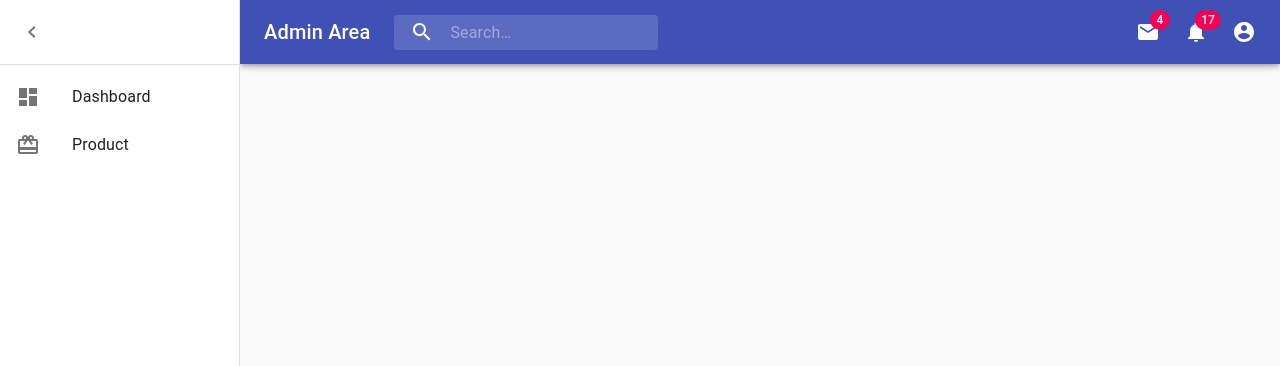
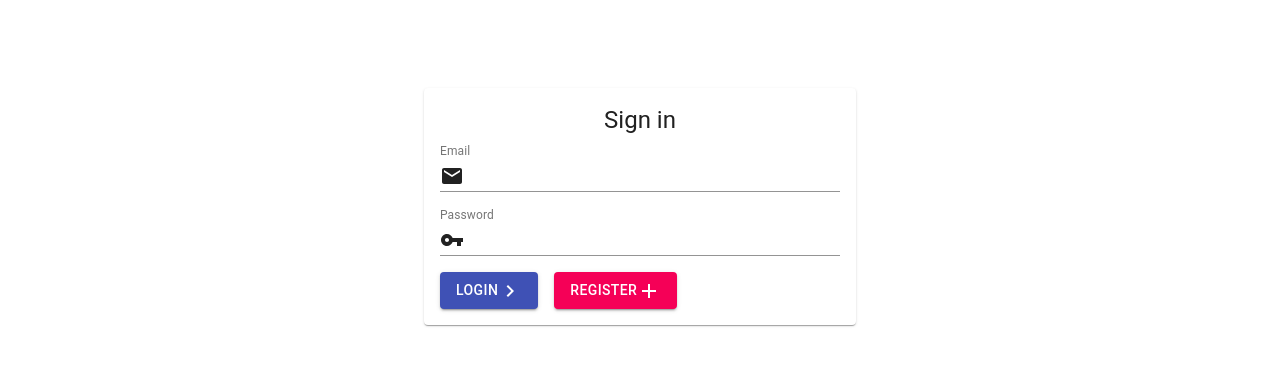
Before and after one commit to MQTEnt/react-draft, a React (Create React App) app: page /login in a window 1280 px wide. Before the commit this address led to /admin/dashboad. Shown: the top 366 px of the page. Built offline with nearby package versions, Linux system fonts and the light colour scheme.

Commit message:
Login page: Done

```diff
--- a/src/App.js
+++ b/src/App.js
@@ -1,5 +1,6 @@
 import React from 'react';
 import Main from './Main';
+import Login from './Login';
 import { createBrowserHistory } from "history";
 import { Router, Route, Switch, Redirect } from "react-router-dom";
 
@@ -10,7 +11,8 @@ export default function App() {
     <Router history={history}>
       <Switch>
         <Route path="/admin" component={Main} />
-        <Redirect from="/" to="/admin/dashboad" />
+        <Route path="/login" component={Login} />
+        <Redirect from="/" to="login" />
       </Switch>
     </Router>
   );
--- /dev/null
+++ b/src/Login.js
@@ -0,0 +1,94 @@
+import React from 'react';
+import { makeStyles } from '@material-ui/core/styles';
+import Paper from '@material-ui/core/Paper';
+import Grid from '@material-ui/core/Grid';
+import TextField from '@material-ui/core/TextField';
+import InputAdornment from '@material-ui/core/InputAdornment';
+import EmailIcon from '@material-ui/icons/Email';
+import KeyIcon from '@material-ui/icons/VpnKey';
+import ChevronRightIcon from '@material-ui/icons/ChevronRight';
+import AddIcon from '@material-ui/icons/Add';
+import Typography from '@material-ui/core/Typography';
+import Button from '@material-ui/core/Button';
+
+const useStyles = makeStyles(theme => ({
+    root: {
+        flexGrow: 1,
+        overflow: 'hidden',
+        padding: theme.spacing(10, 3),
+    },
+    paper: {
+        maxWidth: 400,
+        margin: `${theme.spacing(1)}px auto`,
+        padding: theme.spacing(2),
+    },
+    container: {
+        display: 'flex',
+        flexWrap: 'wrap',
+        width: '100%',
+    },
+    textField: {
+        marginLeft: theme.spacing(1),
+        marginRight: theme.spacing(1),
+    },
+    button: {
+        margin: theme.spacing(1),
+    }
+}));
+
+const Login = () => {
+    const classes = useStyles();
+    return (
+        <div className={classes.root}>
+            <Paper className={classes.paper}>
+                <Typography style={{textAlign: 'center'}} variant="h5" gutterBottom>Sign in</Typography>
+                <Grid container wrap="nowrap" spacing={2}>
+                    <form className={classes.container} noValidate autoComplete="off">
+                        <TextField
+                            id="email"
+                            label="Email"
+                            style={{ margin: 8 }}
+                            fullWidth
+                            margin="normal"
+                            InputProps={{
+                                startAdornment: (
+                                    <InputAdornment position="start">
+                                        <EmailIcon />
+                                    </InputAdornment>
+                                ),
+                            }}
+                        />
+
+                        <TextField
+                            id="password"
+                            label="Password"
+                            style={{ margin: 8 }}
+                            fullWidth
+                            type="password"
+                            margin="normal"
+                            InputProps={{
+                                startAdornment: (
+                                    <InputAdornment position="start">
+                                        <KeyIcon />
+                                    </InputAdornment>
+                                ),
+                            }}
+                        />
+
+                        <Button variant="contained" color="primary" className={classes.button}>
+                            Login
+                            <ChevronRightIcon />
+                        </Button>
+
+                        <Button variant="contained" color="secondary" className={classes.button}>
+                            Register
+                            <AddIcon />
+                        </Button>
+                    </form>
+                </Grid>
+            </Paper>
+        </div>
+    )
+}
+
+export default Login
--- a/src/Sidebar.js
+++ b/src/Sidebar.js
@@ -58,9 +58,14 @@ const useStyles = makeStyles(theme => ({
   },
 }));
 export default function Sidebar(props) {
-    const {toggleCollapseMenu, collapseMenu, mobileOpen, handleDrawerToggle, container, routes} = props;
+  const { toggleCollapseMenu, collapseMenu, mobileOpen, handleDrawerToggle, container, routes } = props;
   const theme = useTheme();
   const classes = useStyles();
+  const handleMobileDrawerItemClick = () => {
+    if (mobileOpen) {
+      handleDrawerToggle();
+    }
+  }
 
   const drawer = (
     <div>
@@ -74,15 +79,15 @@ export default function Sidebar(props) {
           }
         </IconButton>
       </div>
-          <Divider/>
+      <Divider />
       <List>
         {routes.map((prop, key) => {
           return (
-                  <ListItem to={prop.path} component={Link} button key={prop.name}>
+            <ListItem to={prop.path} component={Link} button key={prop.name} onClick={handleMobileDrawerItemClick}>
               <ListItemIcon>
-                      <prop.icon/>
+                <prop.icon />
               </ListItemIcon>
-                    <ListItemText primary={prop.name}/>
+              <ListItemText primary={prop.name} />
             </ListItem>
           );
         })
@@ -101,7 +106,7 @@ export default function Sidebar(props) {
           open={mobileOpen}
           onClose={handleDrawerToggle}
           classes={{
-                paper: collapseMenu ? classes.collapseDrawerPaper: classes.drawerPaper,
+            paper: collapseMenu ? classes.collapseDrawerPaper : classes.drawerPaper,
           }}
           ModalProps={{
             keepMounted: true, // Better open performance on mobile.
@@ -113,7 +118,7 @@ export default function Sidebar(props) {
       <Hidden smDown implementation="css">
         <Drawer
           classes={{
-                paper: collapseMenu ? classes.collapseDrawerPaper: classes.drawerPaper
+            paper: collapseMenu ? classes.collapseDrawerPaper : classes.drawerPaper
           }}
           variant="permanent"
           open
```
Lines whose indentation alone changed are shown as unchanged.
